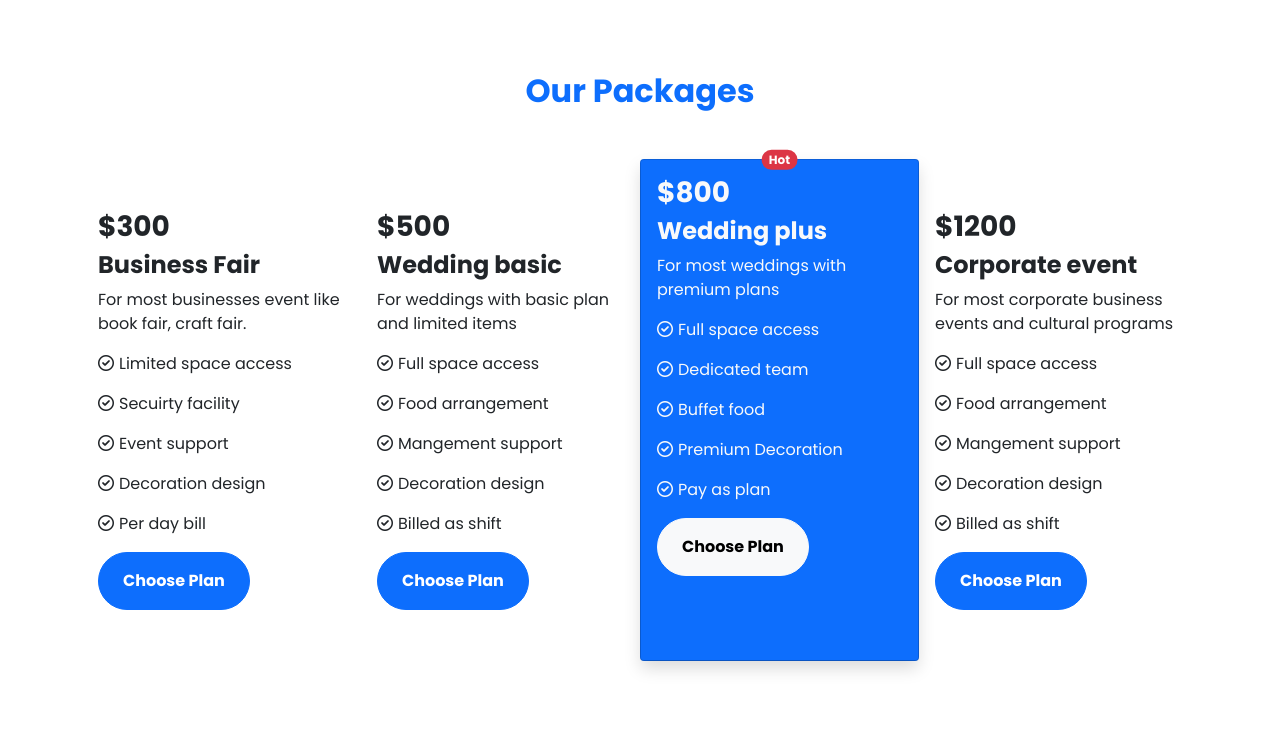
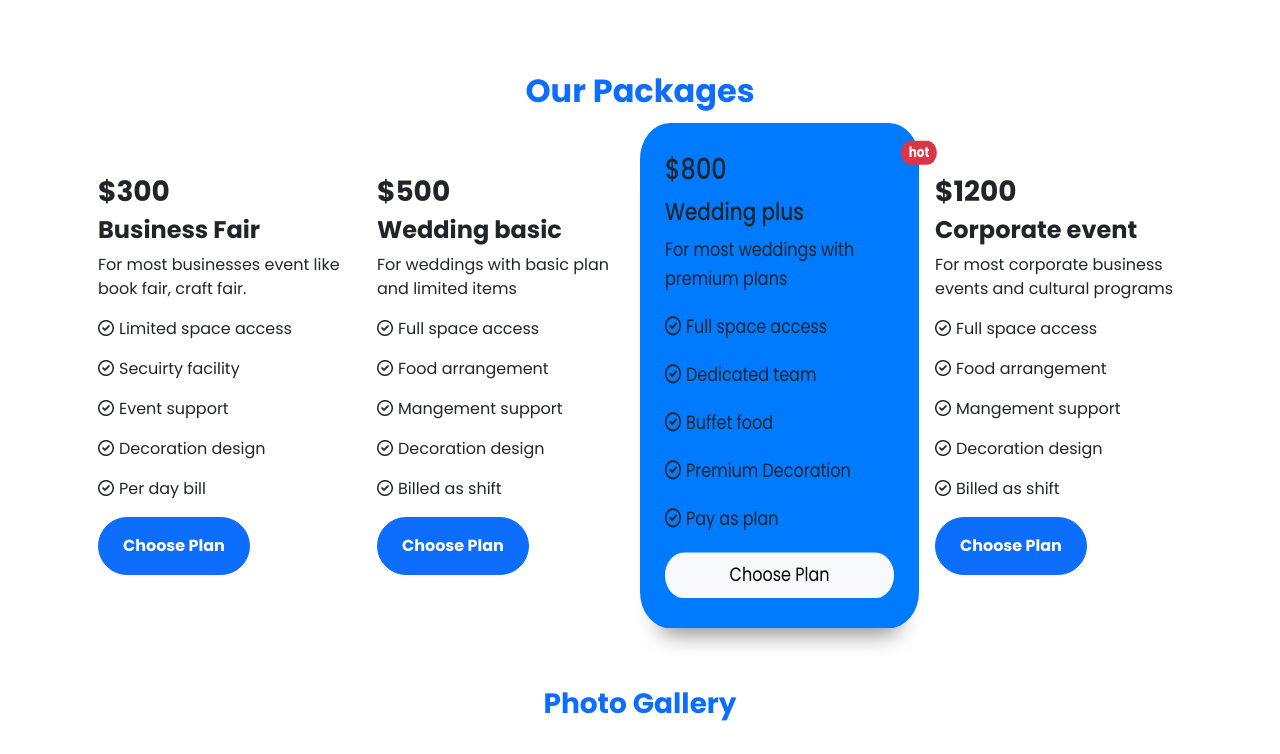
Before and after one commit to imhayatunnabi/Nuptialistic-Convension-Center, a plain HTML site: page index.html in a window 1280 px wide. Shown: the part 940-1694 px from the top of the page. Drawn offline with Linux system fonts and the light colour scheme.

Commit message:
card fixed

```diff
--- a/index.html
+++ b/index.html
@@ -197,7 +197,7 @@
           <button type="button" class="btn btn-primary rounded-pill px-4 py-3 fw-bold">Choose Plan</button>
         </div>
       </div>
-      <div class="card col-md-3 col-sm-6 col-12 rounded-lg bg-primary">
+      <!-- <div class="card col-md-3 col-sm-6 col-12 rounded-lg bg-primary">
         <span class="position-absolute top-0  start-50 translate-middle badge rounded-pill bg-danger">
           Hot
         </span>
@@ -212,7 +212,21 @@
           <p><i class="far fa-check-circle"></i>Pay as plan</p>
           <button type="button" class="btn btn-light rounded-pill px-4 py-3 fw-bold">Choose Plan</button>
         </div>
-      </div>
+      </div> -->
+      <div class="col-md-3 col-sm-6 col-12 rounded">
+        <div class="package-col-third position-relative">
+            <span class="badge rounded-pill position-absolute mt-0 start-100 translate-middle bg-danger">hot</span>
+            <h4>$800</h4>
+            <h5>Wedding plus</h5>
+            <p>For most weddings with premium plans</p>
+            <p><i class="far fa-check-circle"></i>Full space access</p>
+            <p><i class="far fa-check-circle"></i>Dedicated team</p>
+            <p><i class="far fa-check-circle"></i>Buffet food</p>
+            <p><i class="far fa-check-circle"></i>Premium Decoration</p>
+            <p><i class="far fa-check-circle"></i>Pay as plan</p>
+            <a class="btn btn-light text-color-gold  rounded-pill d-block" href="">Choose Plan</a>
+        </div>
+    </div>
       <div class="col-md-3 col-sm-6 col-12 rounded">
         <div class="card-body ">
           <h3 class="fw-bold">$1200</h3>
--- a/styles/style.css
+++ b/styles/style.css
@@ -11,3 +11,10 @@ html {
   position: absolute !important;
   z-index: 5;
 }
+.package-col-third {
+  background-color: #007bff;
+  transform: scaleY(1.2);
+  border-radius: 30px;
+  padding: 25px;
+  box-shadow: rgba(0, 0, 0, 0.45) 0px 25px 20px -20px;
+}
```
